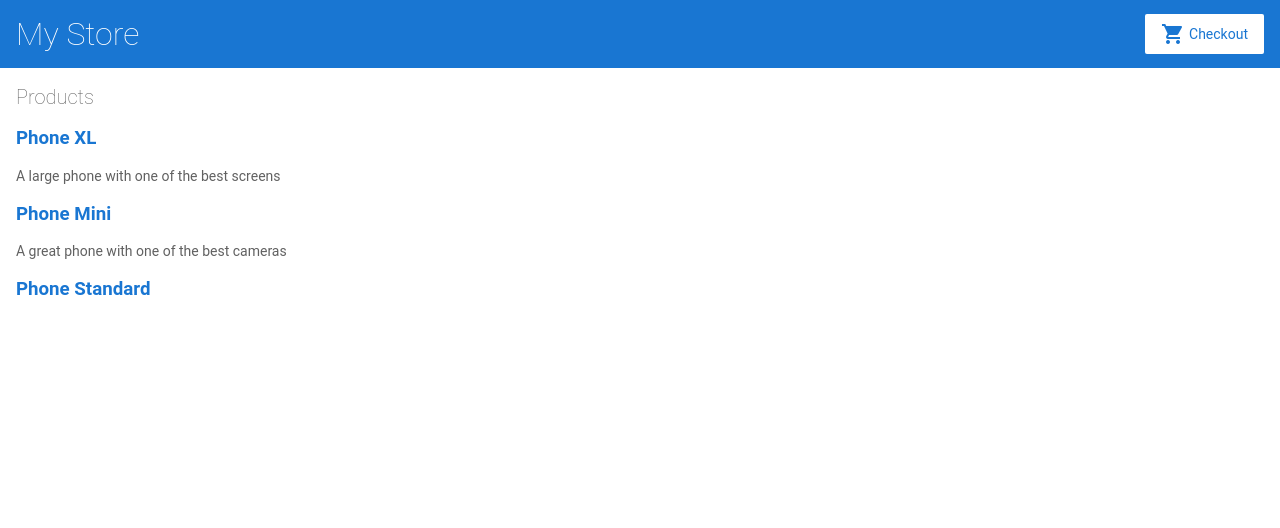
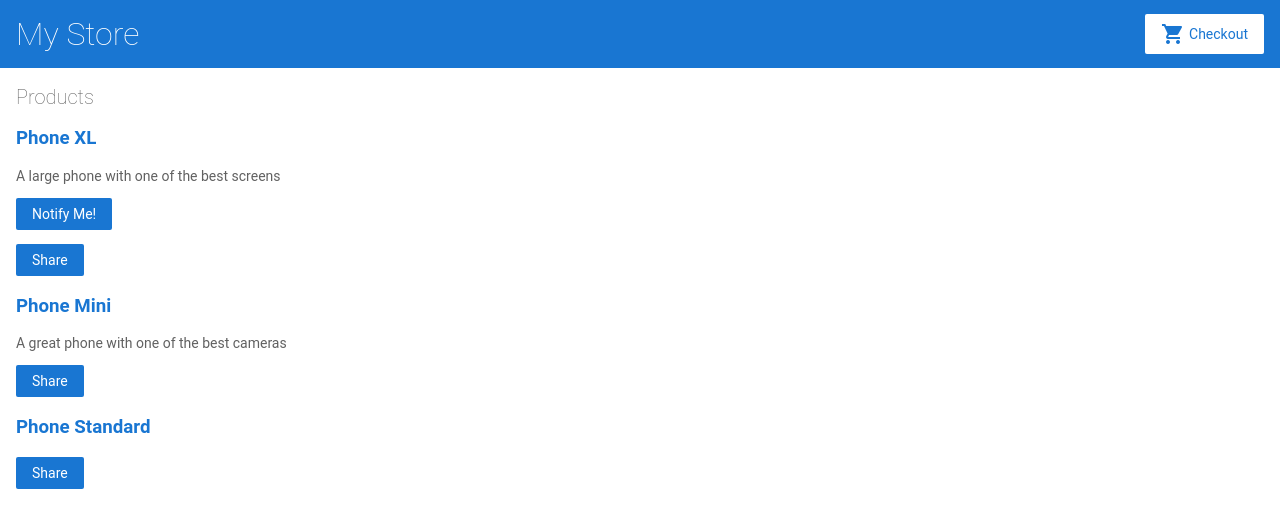
Before and after one commit to sajib-kumar-biswas/angularEcommerce, an Angular app: page / in a window 1280 px wide. Shown: the top 528 px of the page. Built offline with nearby package versions, Linux system fonts and the light colour scheme.

Commit message:
3 files modified, 4 added

```diff
--- a/src/app/app.module.ts
+++ b/src/app/app.module.ts
@@ -6,6 +6,7 @@ import { ReactiveFormsModule } from '@angular/forms';
 import { AppComponent } from './app.component';
 import { TopBarComponent } from './top-bar/top-bar.component';
 import { ProductListComponent } from './product-list/product-list.component';
+import { ProductAlertsComponent } from './product-alerts/product-alerts.component';
 
 @NgModule({
   imports: [
@@ -18,7 +19,8 @@ import { ProductListComponent } from './product-list/product-list.component';
   declarations: [
     AppComponent,
     TopBarComponent,
-    ProductListComponent
+    ProductListComponent,
+    ProductAlertsComponent
   ],
   bootstrap: [
     AppComponent
--- /dev/null
+++ b/src/app/product-alerts/product-alerts.component.html
@@ -0,0 +1,3 @@
+<p *ngIf="product && product.price > 700">
+  <button type="button"> Notify Me!</button>
+</p>
--- a/src/app/product-list/product-list.component.html
+++ b/src/app/product-list/product-list.component.html
@@ -5,6 +5,8 @@
   <p *ngIf="product.description">
     {{product.description}}
   </p>
+  <app-product-alerts [product]="product"></app-product-alerts>
+  <button type="button" (click)="share(product.name)" >Share</button>
 </div>
 
 <!--
--- a/src/app/product-list/product-list.component.ts
+++ b/src/app/product-list/product-list.component.ts
@@ -5,16 +5,15 @@ import { products } from '../products';
 @Component({
   selector: 'app-product-list',
   templateUrl: './product-list.component.html',
-  styleUrls: ['./product-list.component.css']
+  styleUrls: ['./product-list.component.css'],
 })
 export class ProductListComponent {
   products = products;
 
-  share() {
-    window.alert('The product has been shared!');
+  share(name: string) {
+    window.alert(`The product ${name} has been shared!`);
   }
 }
-
 
 /*
 Copyright Google LLC. All Rights Reserved.
```
Also changed, not shown: src/app/product-alerts/product-alerts.component.ts (added, +12 -0 lines), src/app/product-alerts/product-alerts.component.css (added), 1 other file (tests, documents, lock files or other folders).
